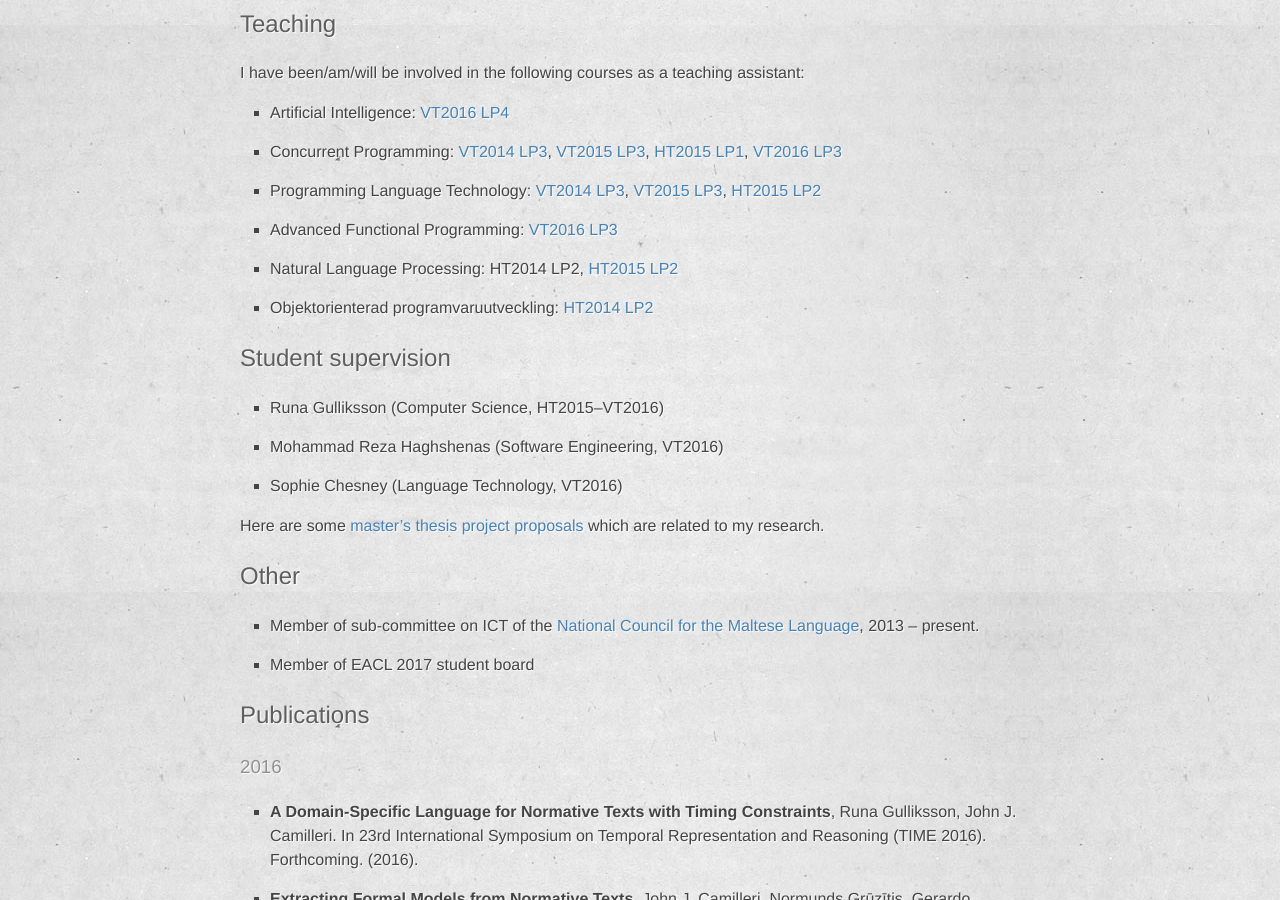
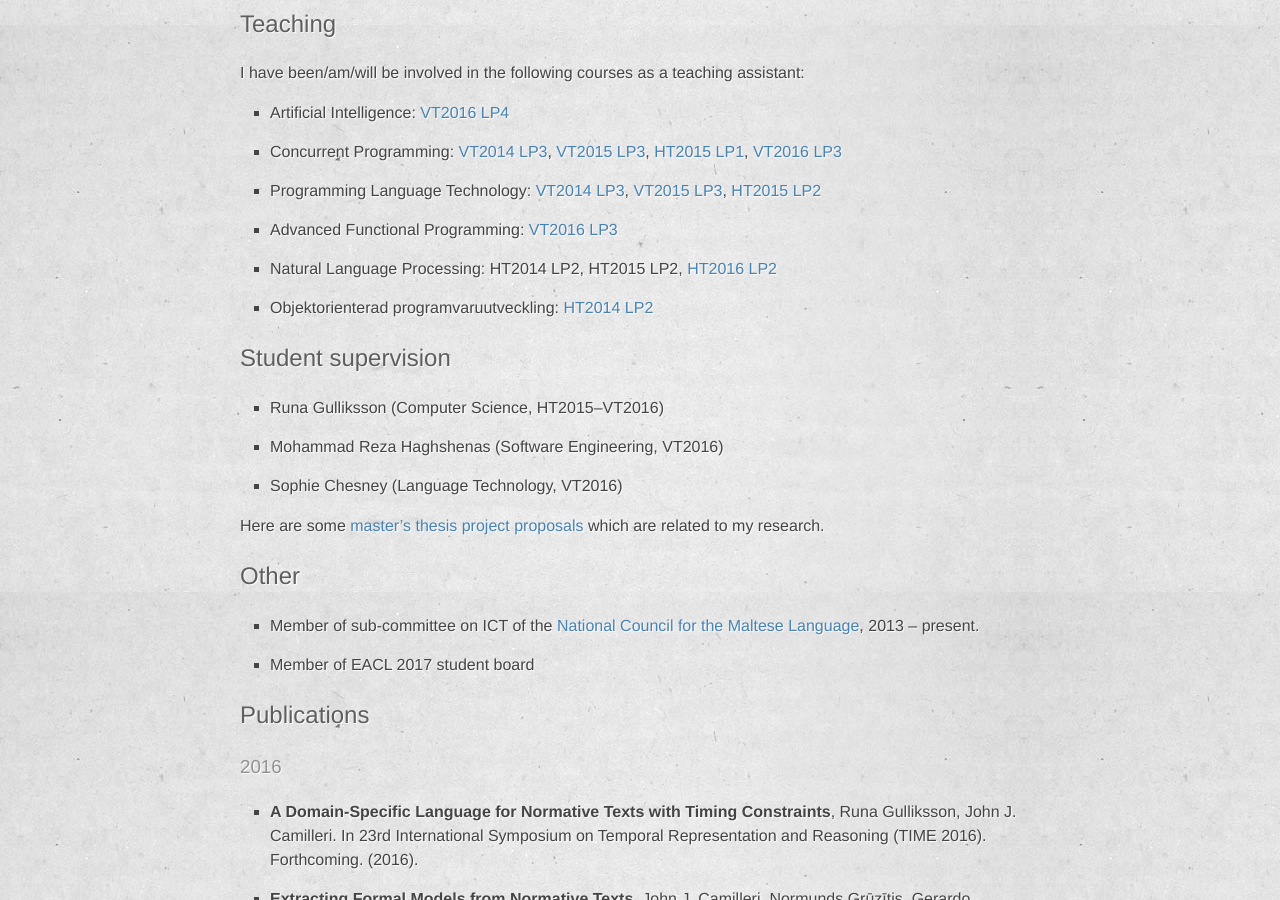
Before and after one commit to johnjcamilleri/johnjcamilleri.github.io, a Jekyll site: the page built from academic.md, in a window 1280 px wide and 900 px high, scrolled down 972 px. Built offline with Jekyll 4.4.1, drawn with Linux system fonts in a browser that asks for light colours.

Commit message:
Update teaching for new term

```diff
--- a/_data/teaching.json
+++ b/_data/teaching.json
@@ -64,7 +64,11 @@
       },
       {
         "period": "HT2015 LP2",
-        "url": "http://gul.gu.se/public/courseId/70823/coursePath/59410/ecp/lang-en/publicPage.do"
+        "url": null
+      },
+      {
+        "period": "HT2016 LP2",
+        "url": "http://gul.gu.se/public/courseId/75617/coursePath/38097/38351/59410/ecp/lang-sv/publicPage.do"
       }
     ]
   },
```
